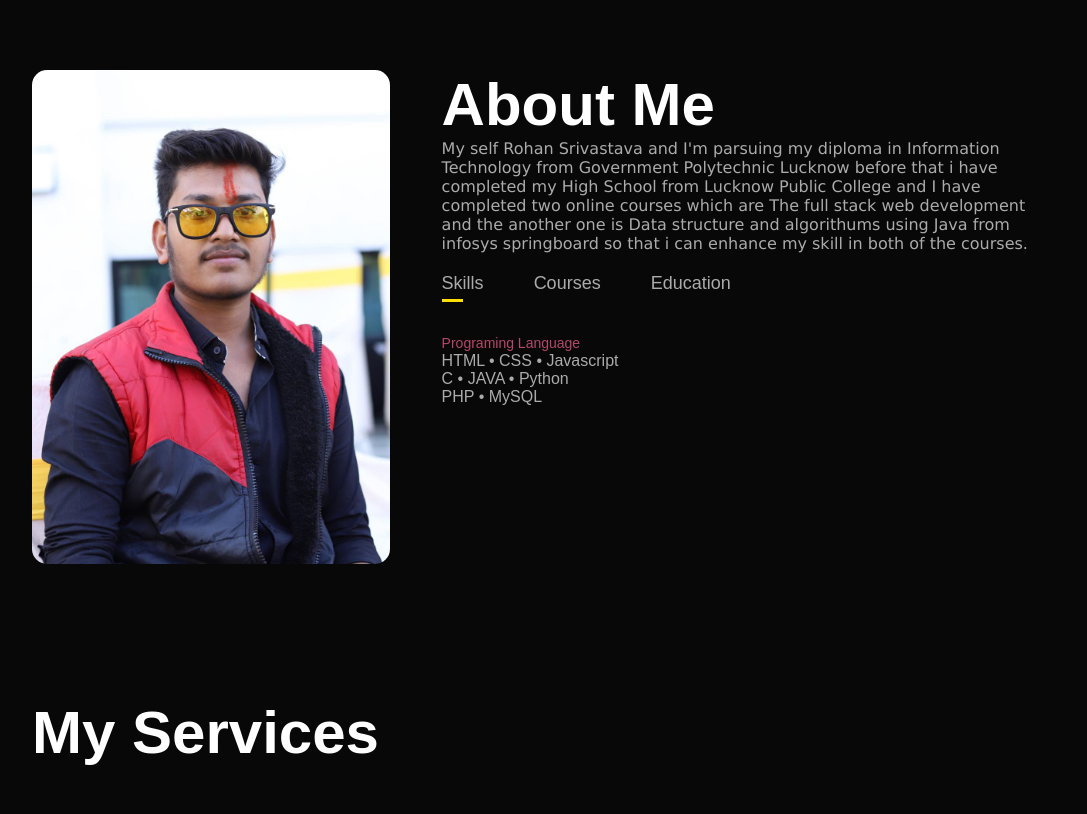
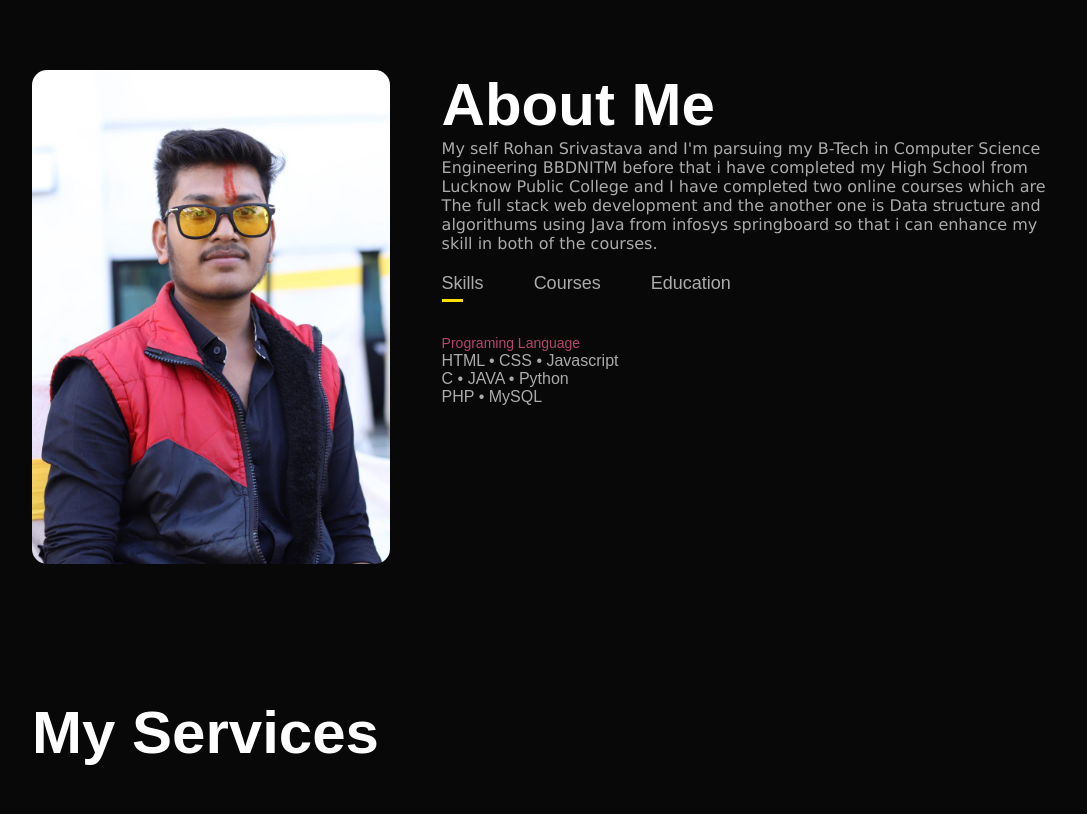
Before and after one commit to Rohan-214/Portfolio, a plain HTML site: page index.html in a window 1280 px wide. Shown: the part 820-1634 px from the top of the page, without its empty margins (96-1183 px from the left). Drawn offline with Linux system fonts and the light colour scheme.

Commit message:
Update index.html

```diff
--- a/index.html
+++ b/index.html
@@ -38,7 +38,7 @@
             </div>
             <div class="about-col-2">
                 <h1 class="sub-title">About Me</h1>
-                <p class="about-me-content">My self Rohan Srivastava and I'm parsuing my diploma in Information Technology from Government Polytechnic Lucknow before that
+                <p class="about-me-content">My self Rohan Srivastava and I'm parsuing my B-Tech in Computer Science Engineering BBDNITM before that
                      i have completed my High School from Lucknow Public College and I have completed two online courses which are The full stack web development and the another one is
                     Data structure and algorithums using Java from infosys springboard so that i can enhance my skill in both of the courses.  </p>
                 <div class="tab-title">
@@ -59,7 +59,8 @@
                 </div>
                 <div class="tab-contents" id="Education">
                     <ul>
-                        <li><span>2020 - current</span><br>Diploma in Information Technology</li>
+                        <li><span>2023 - 2026</span><br>B-Tech in Computer Science Engineering</li>
+                        <li><span>2020 - 2023</span><br>Diploma in Information Technology</li>
                         <li><span>2019</span><br>High School</li>
                     </ul>
                 </div>
```
